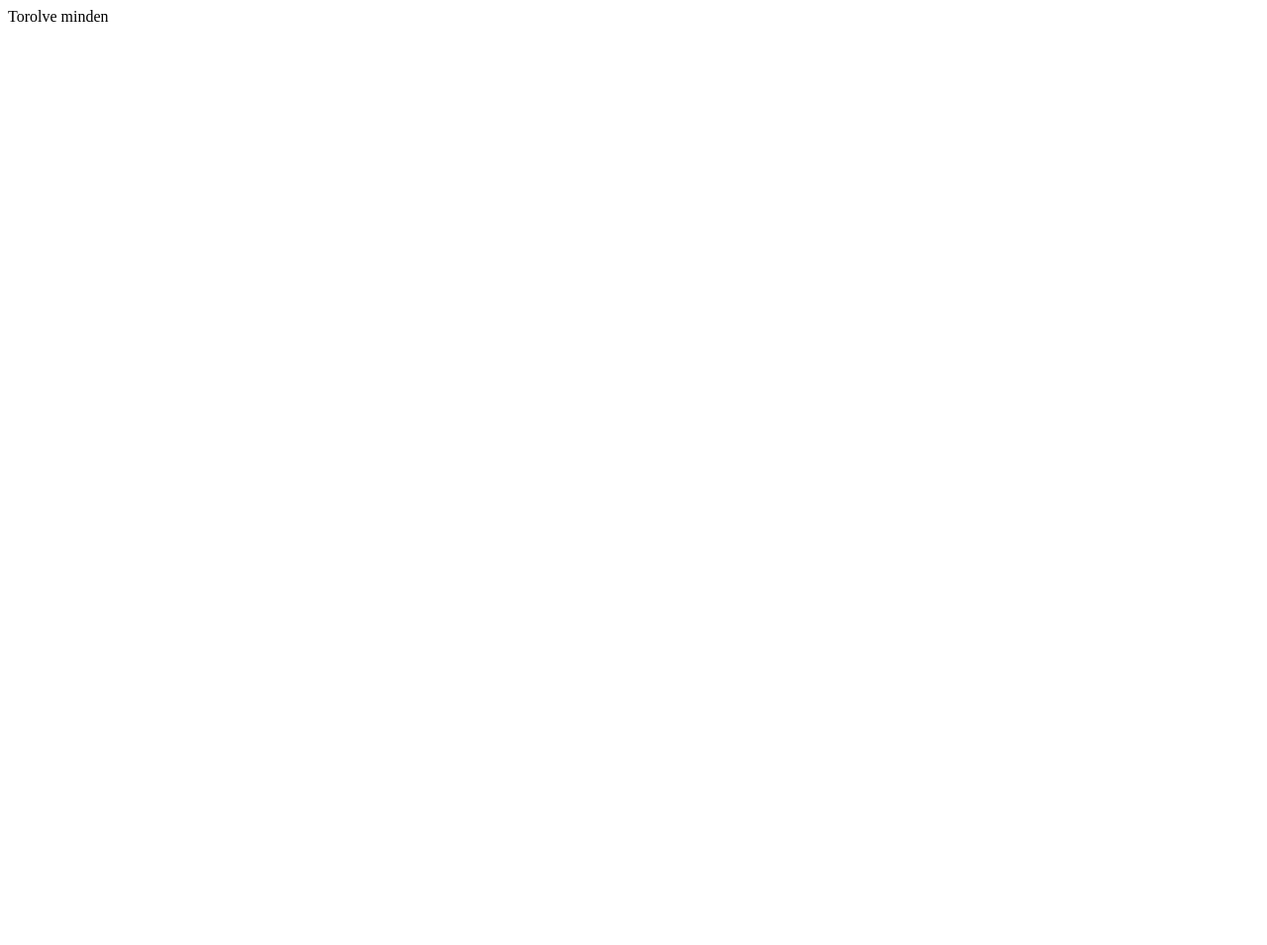
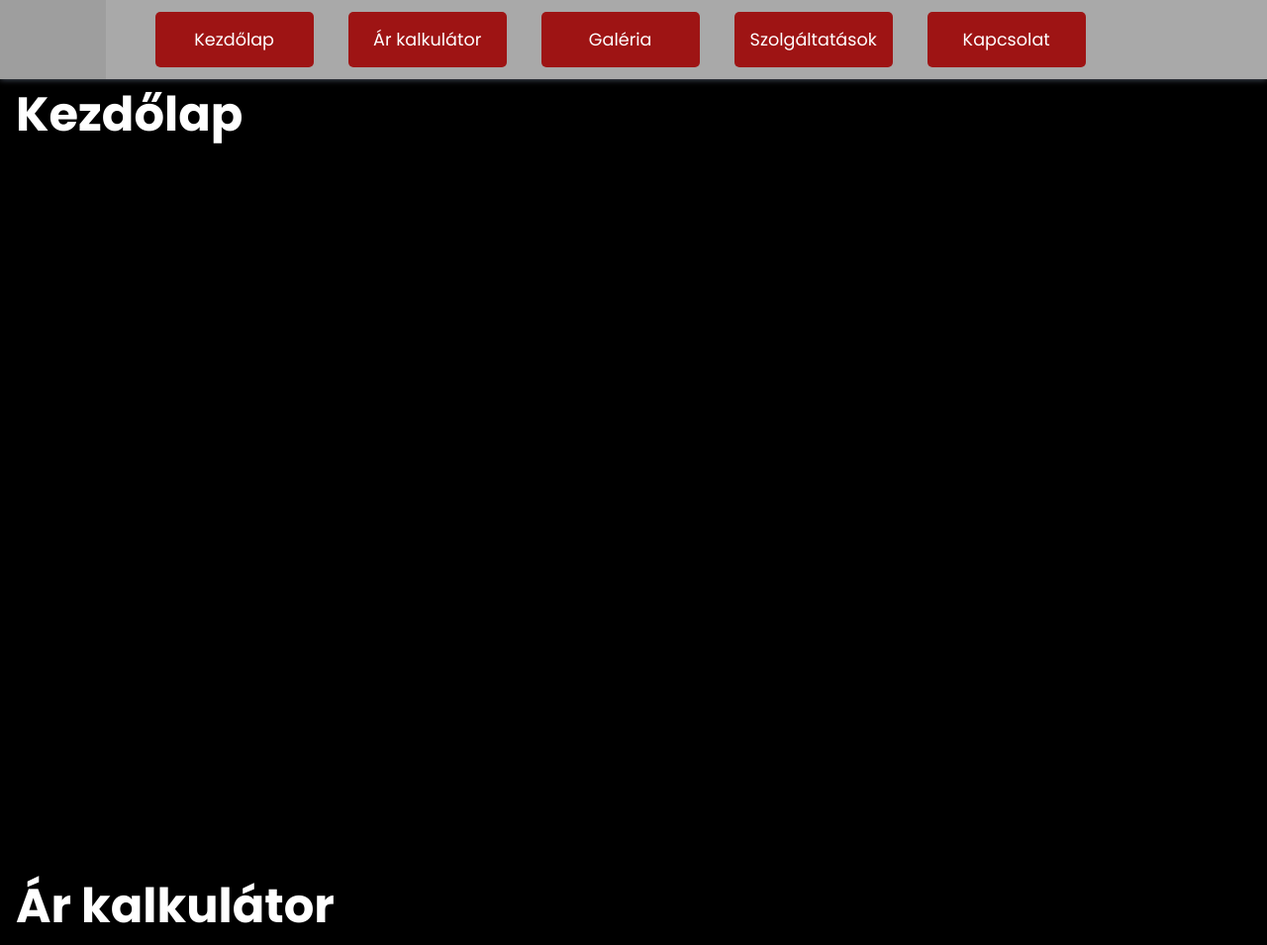
Before and after one commit to palixofficial/badogos, a plain HTML site: page index.html in a window 1280 px wide. Shown: the whole page at 99% size. Before the commit the page ends 800 px from the top, so only its background shows below. Drawn offline with Linux system fonts and the light colour scheme; grey boxes are pictures that could not be loaded.

Commit message:
Elso verz

```diff
--- a/index.html
+++ b/index.html
@@ -5,10 +5,32 @@
     <meta charset="UTF-8">
     <meta name="viewport" content="width=device-width, initial-scale=1.0">
     <title>Document</title>
+    <link rel="stylesheet" href="style.css">
 </head>
 
 <body>
-    Torolve minden
+    <header>
+        <div class="container">
+            <img src="https://badogos-tetomester.hu/wp-content/themes/badogos-tetomester.hu_wp-2/images/logo.png?ver=1.2"
+                alt="Logo" class="logo" height="80px">
+            <div class="menu">
+                <a href="">Kezdőlap</a>
+                <a href="">Ár kalkulátor</a>
+                <a href="">Galéria</a>
+                <a href="">Szolgáltatások</a>
+                <a href="">Kapcsolat</a>
+            </div>
+        </div>
+
+    </header>
+
+    <section>
+        <h1>Kezdőlap</h1>
+    </section>
+
+    <section>
+        <h1>Ár kalkulátor</h1>
+    </section>
 </body>
 
 </html>
--- /dev/null
+++ b/style.css
@@ -0,0 +1,79 @@
+@import url("https://fonts.googleapis.com/css2?family=Poppins:wght@400;500;600;700&display=swap");
+
+*,
+*::before,
+*::after {
+  margin: 0;
+  padding: 0;
+  box-sizing: border-box;
+  text-decoration: none;
+  list-style-type: none;
+}
+
+:root {
+  --color: red;
+  --body-width: 1400px;
+}
+
+body {
+  font-family: "Poppins", sans-serif;
+  background: white;
+  font-size: 0.9rem;
+  overflow-x: hidden;
+}
+
+header {
+  position: sticky;
+  top: 0;
+  left: 0;
+  background-color: darkgray;
+  box-shadow: 0 0 0.4rem #5a6473;
+  font-size: 0.9rem;
+}
+
+.container {
+  display: flex;
+  flex-direction: row;
+  gap: 50px;
+  align-items: center;
+  margin: 0 auto;
+  max-width: 1400px;
+  animation: sticky 0.5s ease-in-out;
+}
+
+.menu {
+  display: flex;
+  flex-direction: row;
+  align-items: center;
+  text-align: center;
+  gap: 35px;
+  left: 0;
+}
+
+.menu > a {
+  background-color: rgb(158, 20, 20);
+  font-size: 1.1rem;
+  padding: 15px;
+  color: white;
+  border-radius: 5px;
+  min-width: 160px;
+}
+
+section {
+  background: black;
+  color: white;
+  font-size: 2rem;
+  max-width: var(--body-width);
+  margin: 0 auto;
+  padding: 0 1rem;
+  height: 100vh;
+}
+
+@keyframes sticky {
+  0% {
+    transform: translateY(-7rem);
+  }
+  100% {
+    transform: translateY(0rem);
+  }
+}
```
Also changed, not shown: assets/img/bg.jpg (added).
